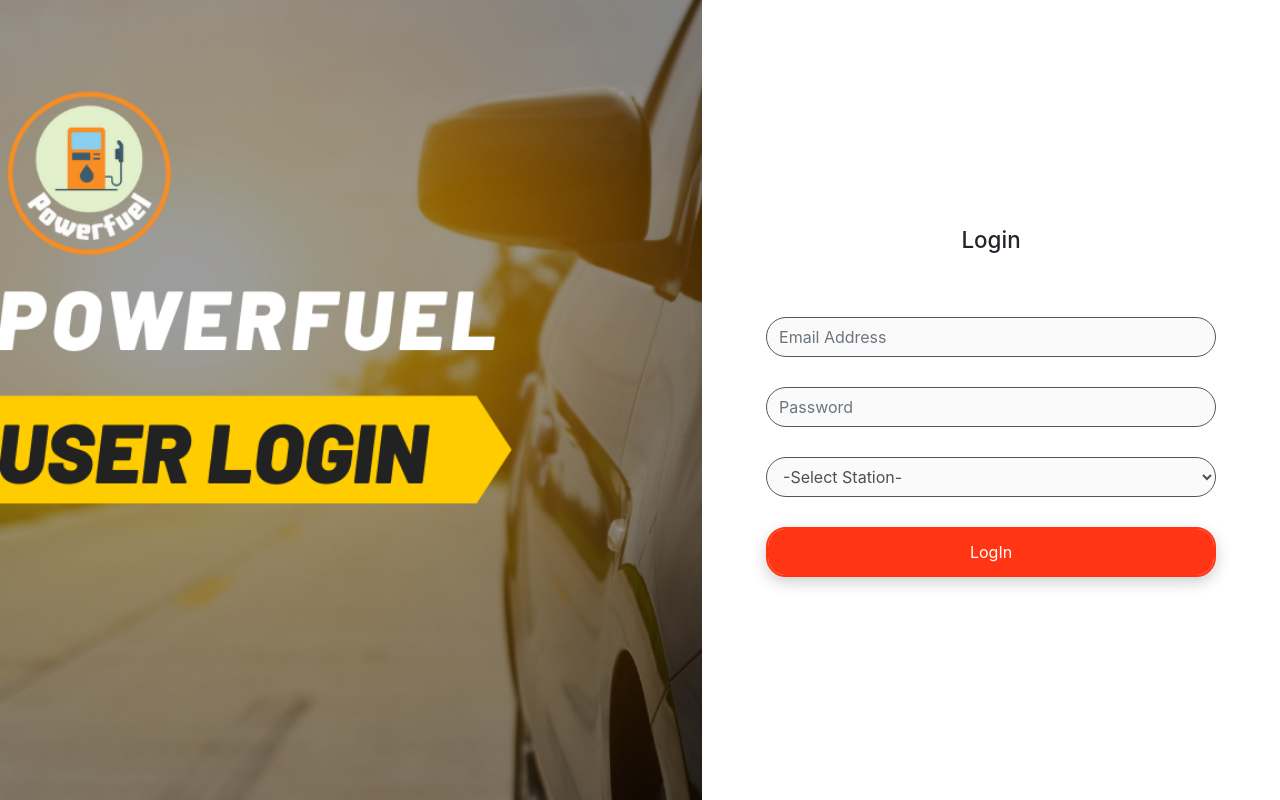
After one commit to MPHussey/powerFuelFrontendWeb, a PHP site: page /powerFuelFrontendWeb/pages/login.php in a window 1280 px wide. The commit adds this page. Run offline with PHP 8.4, Linux system fonts and the light colour scheme; some libraries are stand-ins or nearby versions.

Commit message:
register and login continuation

```diff
--- /dev/null
+++ b/css/login.css
@@ -0,0 +1,94 @@
+@import url('https://fonts.googleapis.com/css2?family=Poppins:wght@100;200;300;400;500;600;700;800;900&display=swap');
+
+* {
+    margin: 0;
+    padding: 0;
+    box-sizing: border-box;
+}
+
+body {
+    font-family: 'Poppins', sans-serif;
+}
+
+main {
+    height: 100vh;
+    background-color: #fff;
+}
+
+
+#total-frame{
+    display: flex;
+}
+
+.main-frame {
+    overflow: hidden;
+}
+
+.image-frame {
+    height: 100vh;
+
+}
+
+.image-frame img {
+    height: 100vh;
+    width: 100%;
+    object-fit: cover;
+}
+
+.form-frame {
+    height: 100vh;
+    padding:20px 15px;
+    display: flex;
+    justify-content: center;
+    align-items: center;
+    width: 1140px;
+}
+
+.form-frame-2 {
+    max-width: 90vw;
+    width: 450px;
+}
+
+.form-frame-2 h4 {
+    text-align: center;
+    font-size: 1.4rem;
+    margin-bottom: 60px;
+    line-height: 1.5;
+}
+
+input {
+    margin-bottom: 30px !important;
+
+}
+
+input,select {
+    border: 1px solid #555 !important;
+    background-color: #FAFAFA !important;
+    border-radius: 20px !important;
+    height: 40px !important;
+}
+
+button {
+    background-color: #FF3514 !important;
+    margin-top: 30px !important;
+    border: 2px solid #FF3514 !important;
+    border-radius: 20px !important;
+    box-shadow: 0 5px 15px rgba(0, 0, 0, 0.2);
+    color: #fff !important;
+    height: 50px !important;
+}
+
+.btn-home {
+    background-color: #032668 !important;
+    border: 2px solid #032668 !important;
+    margin-top: 10px !important;
+}
+
+
+/*-----Media Queries-------*/
+
+@media (max-width: 990px){
+    .image-frame{
+        display: none;
+    }
+}
--- /dev/null
+++ b/js/login.js
@@ -0,0 +1,37 @@
+$(document).ready(function(){
+
+    $('#form-login').submit(function(event){
+        event.preventDefault();
+        var userName=$('#email').val();
+        var password=$('#password').val();
+        var company_id=$('#login-location').val();
+
+        var url='http://localhost:8080/user/uservalidate';
+        var apiData={
+            "user_name":userName,
+            "password":password,
+            "company_id":company_id
+        }
+
+        $.ajax({
+            type:"POST",
+            url:url,
+            data:JSON.stringify(apiData),
+            crossDomain:true,
+            cache:false,
+            contentType:"application/json",
+            success:function(data){
+                $('#form-login').trigger('reset');
+                if(data.length!=0){
+                    console.log(data[0]);
+                    localStorage.setItem('loginData',JSON.stringify(data[0]));
+                    window.location.replace("http://localhost/powerFuelFrontendWeb/index.php");
+
+                }
+            }
+        })
+
+
+    });
+
+})
--- /dev/null
+++ b/pages/login.php
@@ -0,0 +1,79 @@
+
+<html>
+
+<head>
+    <meta name="viewport" content="width=device-width, initial-scale=1">
+    <title>Nexus Cargo</title>
+    <link rel="stylesheet" type="text/css" href="../css/login.css">
+    <script src="https://code.jquery.com/jquery-3.6.0.min.js" integrity="sha256-/xUj+3OJU5yExlq6GSYGSHk7tPXikynS7ogEvDej/m4=" crossorigin="anonymous"></script>
+    <link rel="stylesheet" href="https://cdn.jsdelivr.net/npm/bootstrap@4.6.1/dist/css/bootstrap.min.css" integrity="sha384-zCbKRCUGaJDkqS1kPbPd7TveP5iyJE0EjAuZQTgFLD2ylzuqKfdKlfG/eSrtxUkn" crossorigin="anonymous">
+
+
+    <script src="https://kit.fontawesome.com/4f261a831e.js" crossorigin="anonymous"></script>
+    <script src="https://cdn.jsdelivr.net/npm/bootstrap@4.6.1/dist/js/bootstrap.bundle.min.js" integrity="sha384-fQybjgWLrvvRgtW6bFlB7jaZrFsaBXjsOMm/tB9LTS58ONXgqbR9W8oWht/amnpF" crossorigin="anonymous"></script>
+
+
+</head>
+
+<body>
+<main>
+    <div class="main-frame">
+        <div class="row">
+            <div id="total-frame" class="col-lg-12">
+                <div class="image-frame">
+                    <img src="../imgs/portalimg.png" alt="login">
+                </div>
+                <div class="form-frame">
+                    <div class="form-frame-2">
+                        <div class="form-login-frame">
+                            <h4>Login</h4>
+                            <form name="form-login" id="form-login">
+                                <div class="row">
+                                    <div class="col">
+                                        <input class="form-control" name="email" id="email" type="email" placeholder="Email Address">
+                                    </div>
+                                </div>
+                                <div class="row">
+                                    <div class="col">
+                                        <input class="form-control" name="password" id="password" type="password" placeholder="Password">
+                                    </div>
+                                </div>
+                                <div class="row">
+                                    <div class="col">
+                                        <select class="form-control" name="login-location" id="login-location">
+                                            <option value="-">-Select Station-</option>
+                                            <option value="1">-Station 1</option>
+                                            <option value="2">-Station 2</option>
+                                        </select>
+                                    </div>
+                                </div>
+                                <div class="row">
+                                    <div class="col">
+                                        <button name="btn-login" name="btn-login" id="btn-login" class="form-control" type="submit">LogIn</button>
+                                    </div>
+                                </div>
+
+                            </form>
+                        </div>
+                    </div>
+                </div>
+            </div>
+        </div>
+    </div>
+</main>
+
+<!-------JQuery CDN--->
+
+<script src="https://ajax.googleapis.com/ajax/libs/jquery/3.5.1/jquery.min.js"></script>
+
+
+<!-- Bootstrap JS -->
+<script src="https://stackpath.bootstrapcdn.com/bootstrap/4.1.0/js/bootstrap.min.js" integrity="sha384-uefMccjFJAIv6A+rW+L4AHf99KvxDjWSu1z9VI8SKNVmz4sk7buKt/6v9KI65qnm" crossorigin="anonymous"></script>
+
+<script src="../js/login.js"></script>
+
+</body>
+
+
+
+</html>
```
Also changed, not shown: index.php (+66 -8 lines), js/employeeRegister.js (+4 -4 lines), js/navigation.js (+8 -0 lines), imgs/portalimg.png (added).
